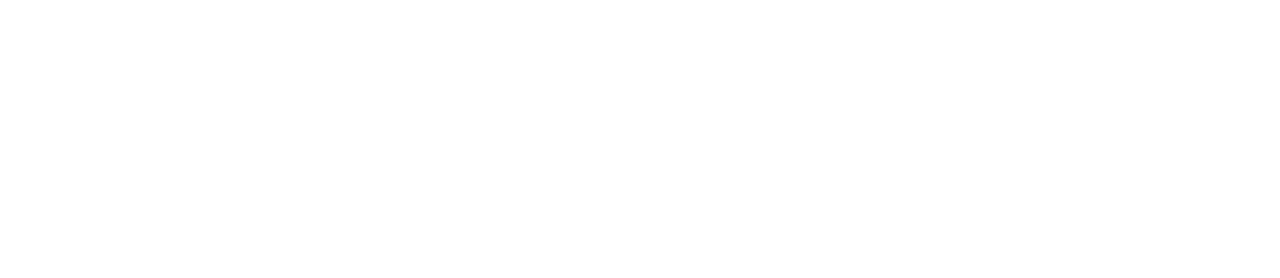
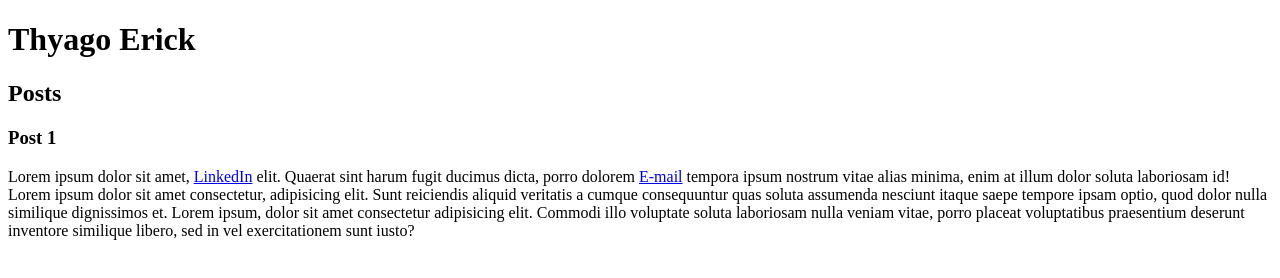
Before and after one commit to thyagoerick/CURSO_HTML5eCSS3, a plain HTML site: page index.html in a window 1280 px wide. Drawn offline with Linux system fonts and the light colour scheme.

Commit message:
Adicionando um texto a nossa 'postagem' e alguns links dentro desse texto

```diff
--- a/index.html
+++ b/index.html
@@ -6,5 +6,26 @@
     </head>
     <body>
 
+        <header>
+            <h1>Thyago Erick</h1>
+        </header>
+
+        <section>
+            <header>
+                <h2>Posts</h2>
+            </header>
+            <article>
+                <header>
+                    <h3>Post 1</h3>
+                </header>
+                <p>
+                    Lorem ipsum dolor sit amet, <a href="linkedin.com/in/thyagoerick/" target="_blank">LinkedIn</a> elit. Quaerat sint harum fugit ducimus dicta, porro dolorem <a href="mailto:thyago123gois@gmail.com">E-mail</a> tempora ipsum nostrum vitae alias minima, enim at illum dolor soluta laboriosam id! Lorem ipsum dolor sit amet consectetur, adipisicing elit. Sunt reiciendis aliquid veritatis a cumque consequuntur quas soluta assumenda nesciunt itaque saepe tempore ipsam optio, quod dolor nulla similique dignissimos et. Lorem ipsum, dolor sit amet consectetur adipisicing elit. Commodi illo voluptate soluta laboriosam nulla veniam vitae, porro placeat voluptatibus praesentium deserunt inventore similique libero, sed in vel exercitationem sunt iusto?
+                </p>
+
+            </article>
+        </section>
+
+        <footer></footer>
+
     </body>
 </html>
```
